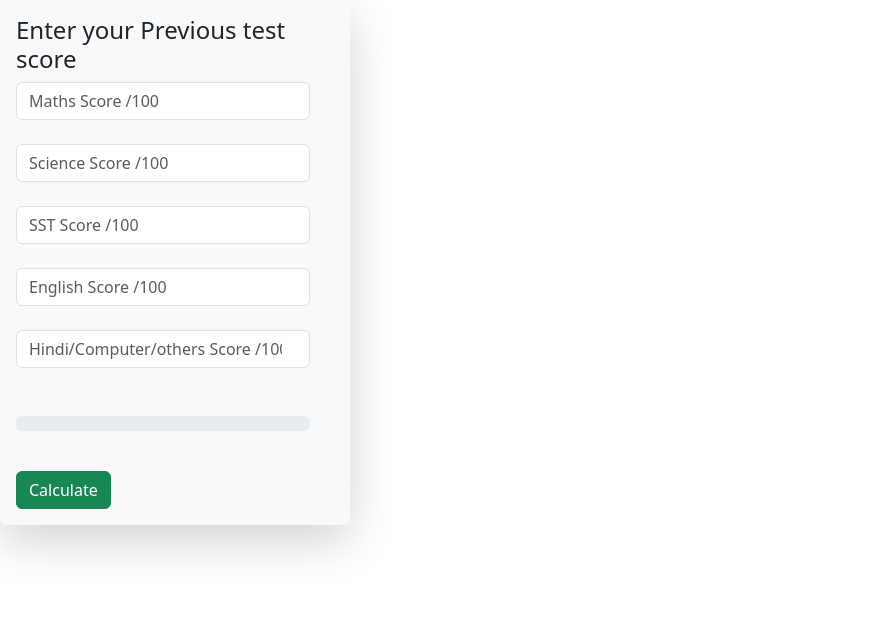
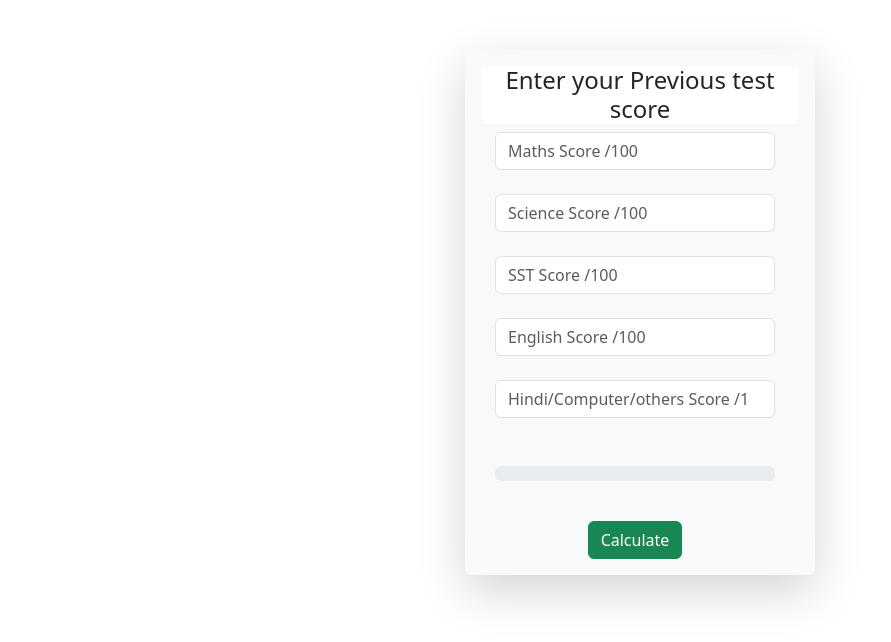
Before and after one commit to manishpandeydev/Projected-Score, a plain HTML site: page Index.html in a window 1280 px wide. Shown: the whole page, without its empty margins (0-891 px from the left). Drawn offline with nearby package versions, Linux system fonts and the light colour scheme; files that its build step writes are made by us from their sources; the site is published under a folder, as on GitHub Pages, so addresses that start at the root find nothing.

Commit message:
Update Index.html
changed sourceof css

```diff
--- a/Index.html
+++ b/Index.html
@@ -3,7 +3,7 @@
   <head>
     <meta charset="utf-8" />
     <meta name="viewport" content="width=device-width, initial-scale=1" />
-    <link rel="stylesheet" href="/StyleSheet/index.css" />
+    <link rel="stylesheet" href="index.css" />
     <title>Score Predictor</title>
     <link
       href="https://cdn.jsdelivr.net/npm/bootstrap@5.3.2/dist/css/bootstrap.min.css"
```
